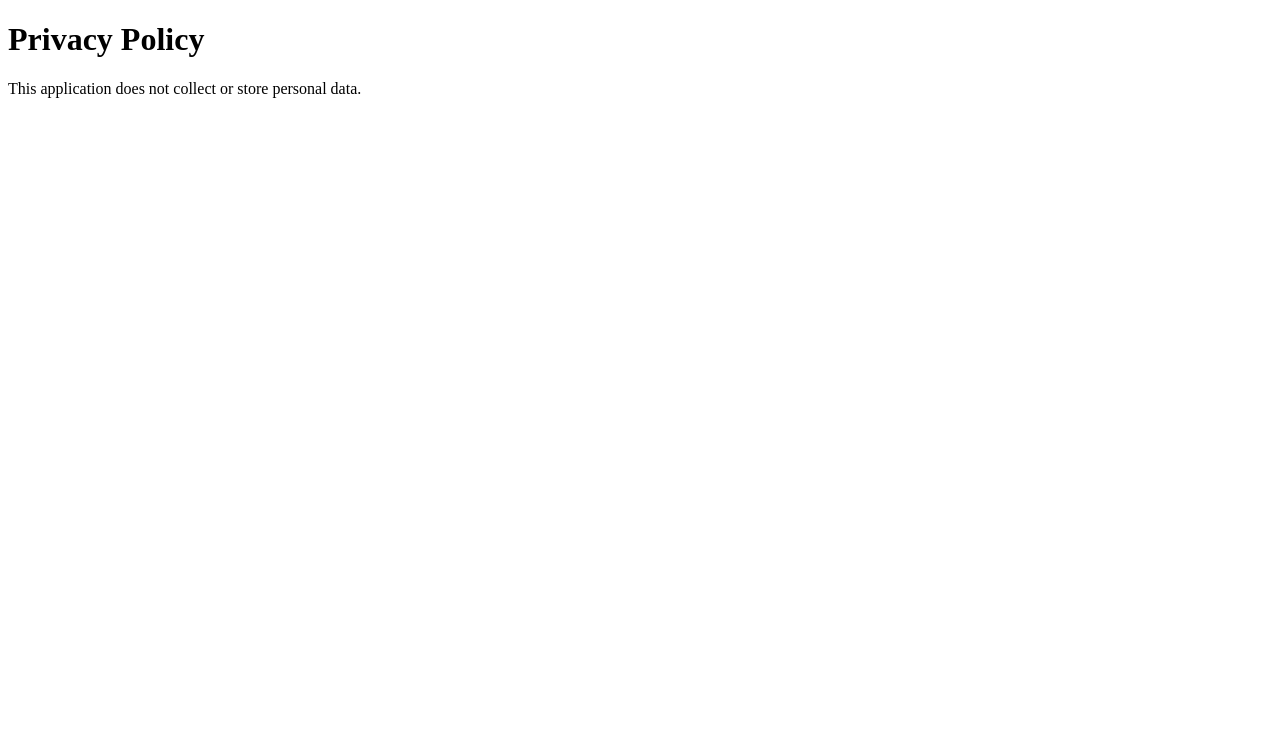
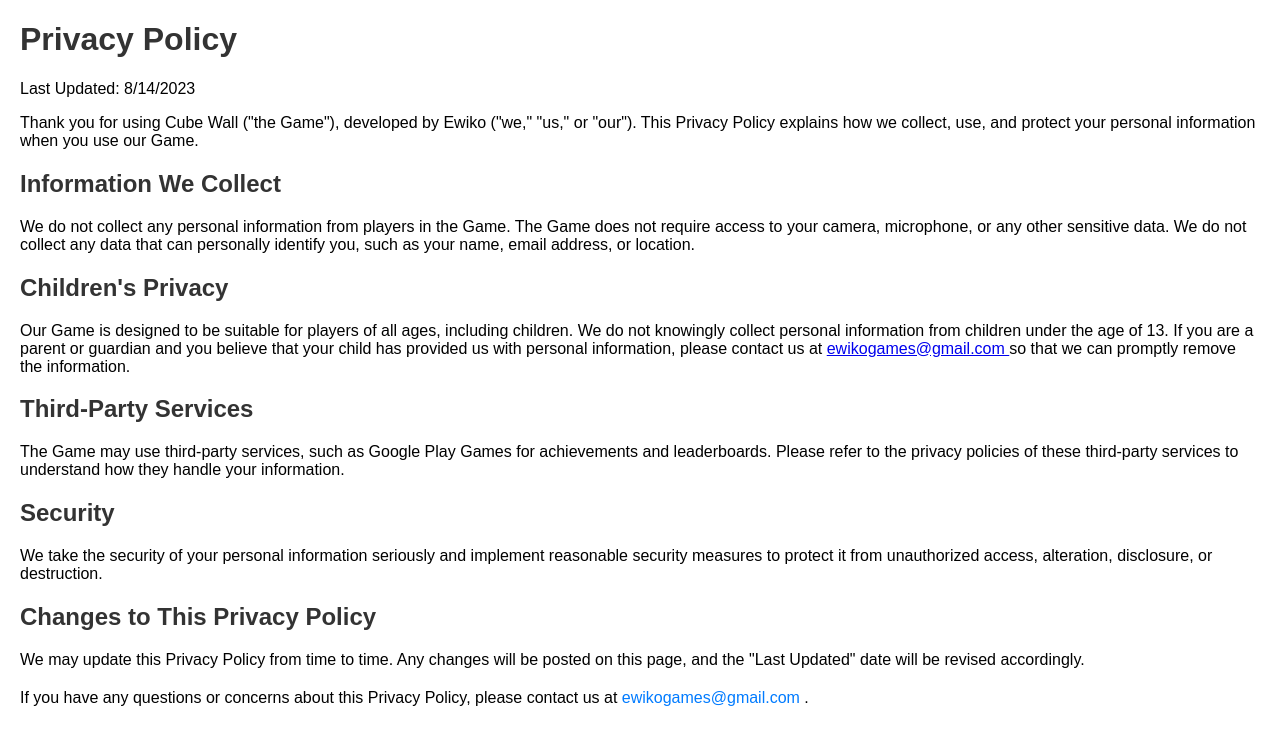
Before and after one commit to ewiko/PrivacyPolicy, a plain HTML site: page index.html in a window 1280 px wide. Drawn offline with Linux system fonts and the light colour scheme.

Commit message:
Update index.html

```diff
--- a/index.html
+++ b/index.html
@@ -1,16 +1,66 @@
+
 <!DOCTYPE html>
 <html>
-    <head>
-        <title>
-            Ewiko
-        </title>
-        <body>
-            <h1>
-                Privacy Policy
-            </h1>
-            <p>
-                This application does not collect or store personal data.
-            </p>
-        </body>
-    </head>
+<head>
+  <meta charset="UTF-8">
+  <meta name="viewport" content="width=device-width, initial-scale=1.0">
+  <title>Privacy Policy</title>
+  <style>
+    body {
+      font-family: Arial, sans-serif;
+      margin: 20px;
+    }
+    h1, h2 {
+      color: #333;
+    }
+    p {
+      margin-bottom: 10px;
+    }
+    .highlight {
+      background-color: #f4f4f4;
+      padding: 10px;
+      border-radius: 5px;
+    }
+    .contact {
+      margin-top: 20px;
+    }
+    .contact a {
+      color: #007bff;
+      text-decoration: none;
+    }
+  </style>
+</head>
+<body>
+  <h1>Privacy Policy</h1>
+
+  <p>Last Updated: 8/14/2023</p>
+
+  <p>Thank you for using Cube Wall ("the Game"), developed by Ewiko ("we," "us," or "our"). This Privacy Policy explains how we collect, use, and protect your personal information when you use our Game.</p>
+
+  <h2>Information We Collect</h2>
+
+  <p>We do not collect any personal information from players in the Game. The Game does not require access to your camera, microphone, or any other sensitive data. We do not collect any data that can personally identify you, such as your name, email address, or location.</p>
+
+  <h2>Children's Privacy</h2>
+
+  <p>Our Game is designed to be suitable for players of all ages, including children. We do not knowingly collect personal information from children under the age of 13. If you are a parent or guardian and you believe that your child has provided us with personal information, please contact us at <a href="mailto:contact@email.com">ewikogames@gmail.com
+</a> so that we can promptly remove the information.</p>
+
+  <h2>Third-Party Services</h2>
+
+  <p>The Game may use third-party services, such as Google Play Games for achievements and leaderboards. Please refer to the privacy policies of these third-party services to understand how they handle your information.</p>
+
+  <h2>Security</h2>
+
+  <p>We take the security of your personal information seriously and implement reasonable security measures to protect it from unauthorized access, alteration, disclosure, or destruction.</p>
+
+  <h2>Changes to This Privacy Policy</h2>
+
+  <p>We may update this Privacy Policy from time to time. Any changes will be posted on this page, and the "Last Updated" date will be revised accordingly.</p>
+
+  <div class="contact">
+    <p>If you have any questions or concerns about this Privacy Policy, please contact us at <a href="mailto:contact@email.com">ewikogames@gmail.com
+</a>.</p>
+  </div>
+</body>
 </html>
```
